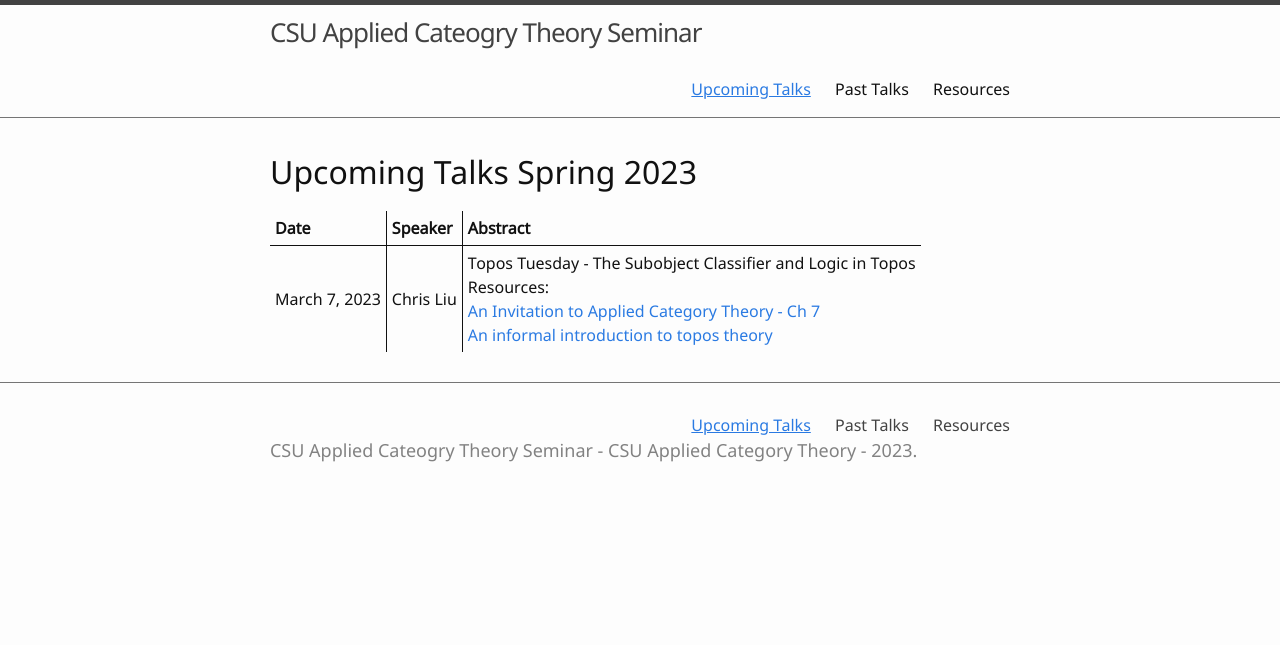
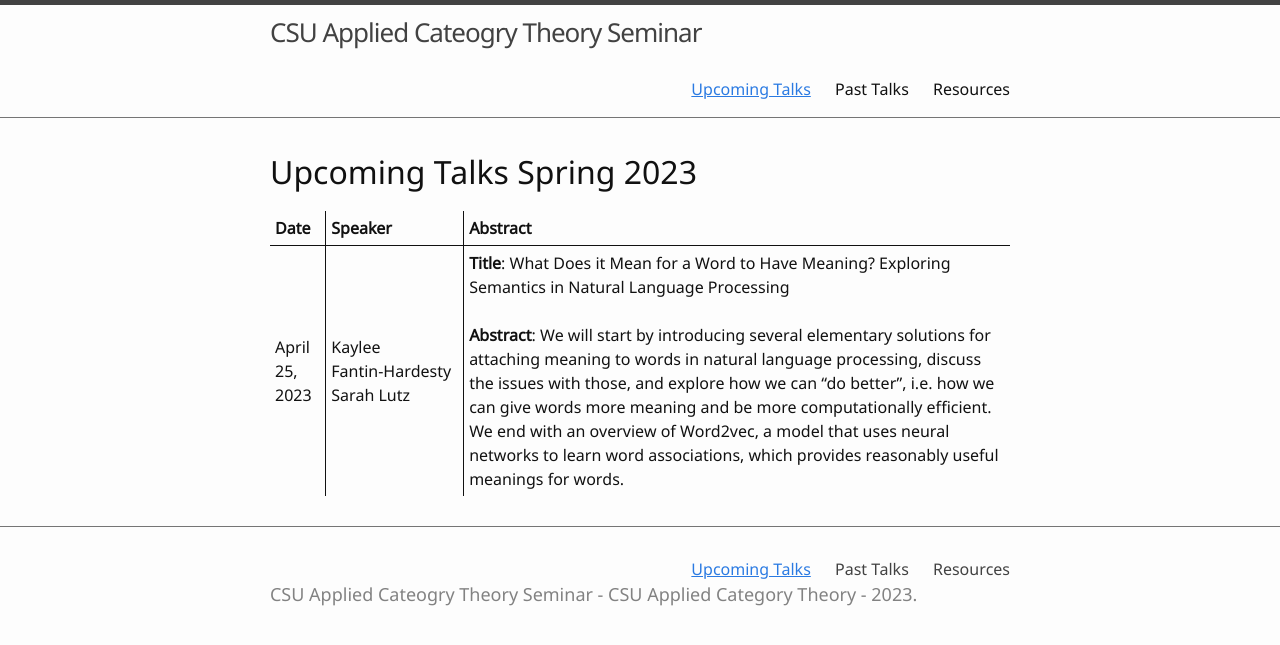
Before and after one commit to csu-applied-category-theory/csu-applied-category-theory.github.io, a Jekyll site: the page built from 00-upcoming.md, in a window 1280 px wide. Shown: the top 645 px of the page. Built offline with Jekyll 4.4.1, drawn with Linux system fonts in a browser that asks for light colours.

Commit message:
Add Kaylee and Sarah's talk

```diff
--- a/00-upcoming.md
+++ b/00-upcoming.md
@@ -7,5 +7,5 @@ nav: true
 
 | Date | Speaker | <span style="display: inline-block; width:100%">Abstract</span>|
 |:--------|:-------:|--------:|
-|  March 7, 2023 | Chris Liu | Topos Tuesday - The Subobject Classifier and Logic in Topos <br> Resources: <br> [An Invitation to Applied Category Theory - Ch 7](https://arxiv.org/pdf/1803.05316.pdf) <br> [An informal introduction to topos theory](https://arxiv.org/pdf/1012.5647.pdf)|
+|  April 25, 2023  | Kaylee Fantin&#8209;Hardesty <br> Sarah Lutz | **Title**: What Does it Mean for a Word to Have Meaning? Exploring Semantics in Natural Language Processing <br><br> **Abstract**: We will start by introducing several elementary solutions for attaching meaning to words in natural language processing, discuss the issues with those, and explore how we can "do better", i.e. how we can give words more meaning and be more computationally efficient. We end with an overview of Word2vec, a model that uses neural networks to learn word associations, which provides reasonably useful meanings for words. |
 {: rules="groups"}
```
Also changed, not shown: 01-past.md (+1 -0 lines).
